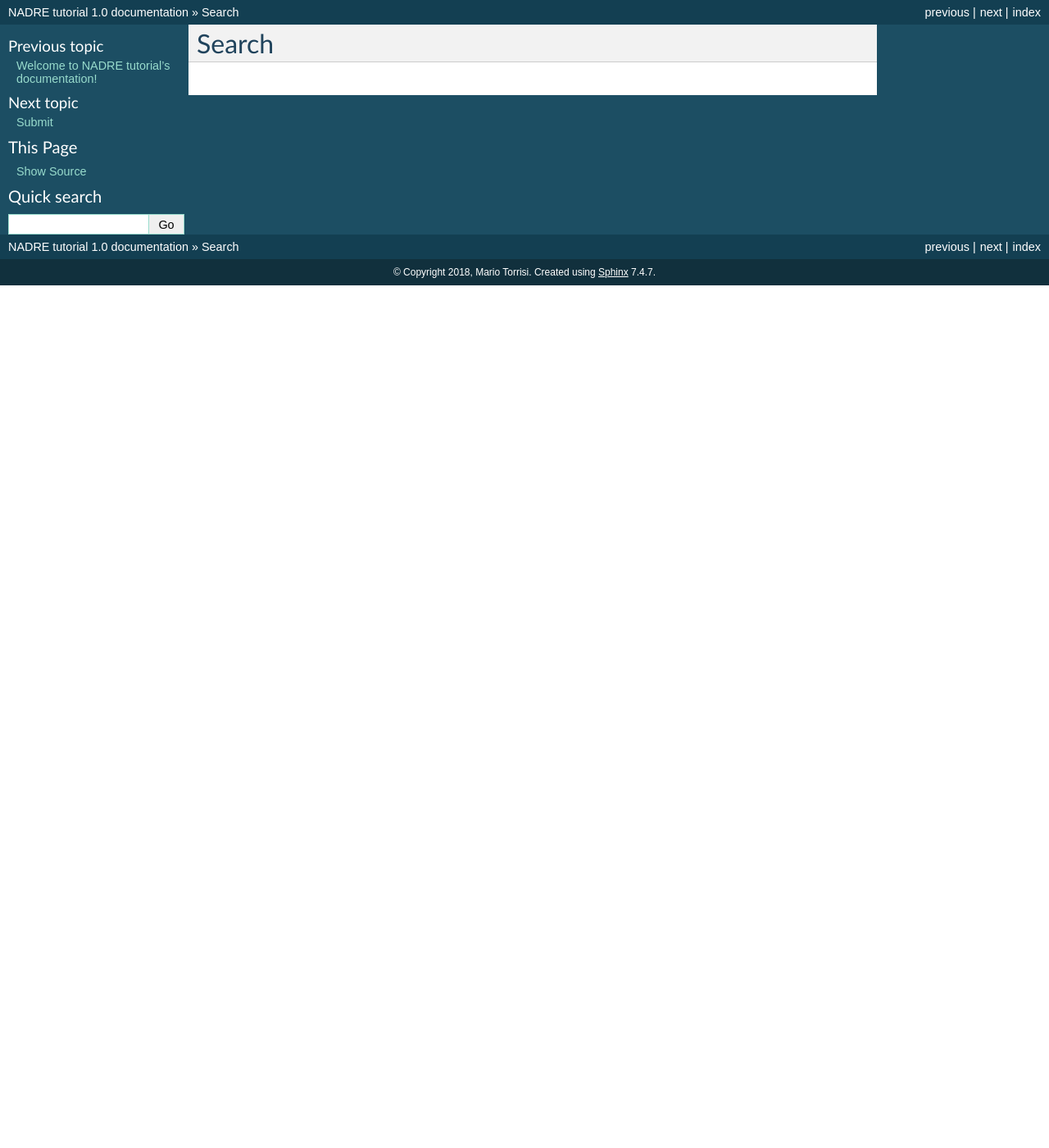
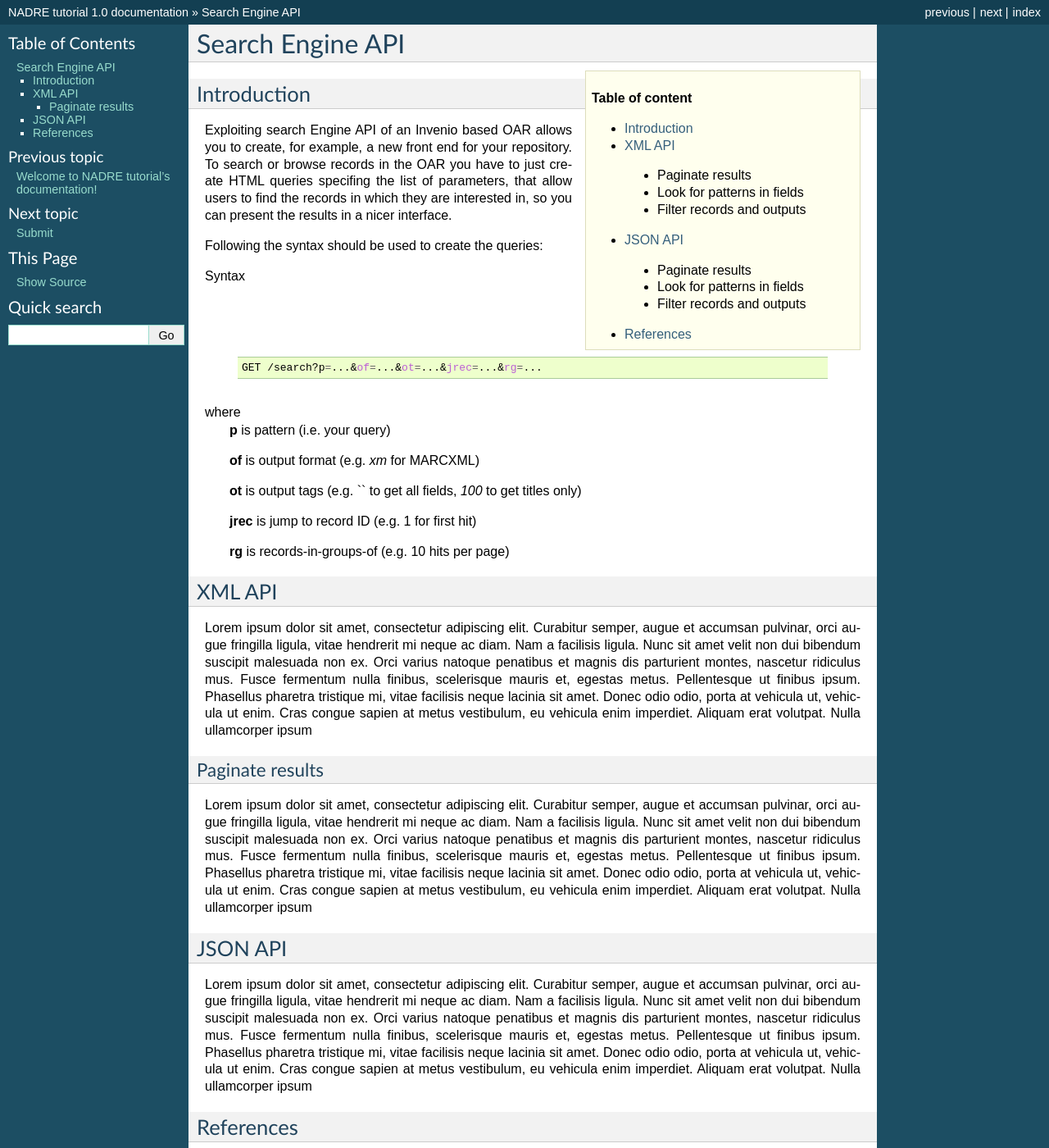
Before and after one commit to nadre-project/nadre-tutorial, a Sphinx documentation site: the page built from docs/search-engine-api.rst, in a window 1280 px wide and 1400 px high. Shown: the whole window at 82% size. Built offline with Sphinx 7.4.7, drawn with Linux system fonts in a browser that asks for light colours; some of the changed text lies outside the part shown.

Commit message:
Let me see how it looks like in rtds

```diff
--- a/docs/index.rst
+++ b/docs/index.rst
@@ -17,8 +17,8 @@ This tutorial shows you how to programmatically interact with an Invenio_ based
 
 The tutorial cosists of the following two sections:
 
-- the `first <search-engine-api.rst>`_ one shows some examples on how to search object stored in the digital repository building HTML query;
-- the `second <submit-records.rst>`_
+- the `first <search-engine-api.html>`_ one shows some examples on how to search object stored in the digital repository building HTML query;
+- the `second <submit-records.html>`_
 
 Contents:
 
--- a/docs/search-engine-api.rst
+++ b/docs/search-engine-api.rst
@@ -1,2 +1,69 @@
-Search
-======
+Search Engine API
+=================
+
+.. sidebar:: Table of content
+
+  * `Introduction`_
+  * `XML API`_
+
+   - Paginate results
+   - Look for patterns in fields
+   - Filter records and outputs
+
+  * `JSON API`_
+
+   - Paginate results
+   - Look for patterns in fields
+   - Filter records and outputs
+
+  - `References`_
+
+------------
+Introduction
+------------
+
+Exploiting search Engine API of an Invenio based OAR allows you to create, for example, a new front end for your repository.
+To search or browse records in the OAR you have to just create HTML queries specifing the list of parameters, that allow users to find the records in which they are interested in, so you can present the results in a nicer interface.
+
+Following the syntax should be used to create the queries:
+
+Syntax
+
+  .. code-block:: bash
+
+    GET /search?p=...&of=...&ot=...&jrec=...&rg=...
+
+where
+  **p** is pattern (i.e. your query)
+
+  **of** is output format (e.g. `xm` for MARCXML)
+
+  **ot** is output tags (e.g. `` to get all fields, `100` to get titles only)
+
+  **jrec** is jump to record ID (e.g. 1 for first hit)
+
+  **rg** is records-in-groups-of (e.g. 10 hits per page)
+
+----------------
+XML API
+----------------
+
+Lorem ipsum dolor sit amet, consectetur adipiscing elit. Curabitur semper, augue et accumsan pulvinar, orci augue fringilla ligula, vitae hendrerit mi neque ac diam. Nam a facilisis ligula. Nunc sit amet velit non dui bibendum suscipit malesuada non ex. Orci varius natoque penatibus et magnis dis parturient montes, nascetur ridiculus mus. Fusce fermentum nulla finibus, scelerisque mauris et, egestas metus. Pellentesque ut finibus ipsum. Phasellus pharetra tristique mi, vitae facilisis neque lacinia sit amet. Donec odio odio, porta at vehicula ut, vehicula ut enim. Cras congue sapien at metus vestibulum, eu vehicula enim imperdiet. Aliquam erat volutpat. Nulla ullamcorper ipsum
+
+^^^^^^^^^^^^^^^^
+Paginate results
+^^^^^^^^^^^^^^^^
+
+Lorem ipsum dolor sit amet, consectetur adipiscing elit. Curabitur semper, augue et accumsan pulvinar, orci augue fringilla ligula, vitae hendrerit mi neque ac diam. Nam a facilisis ligula. Nunc sit amet velit non dui bibendum suscipit malesuada non ex. Orci varius natoque penatibus et magnis dis parturient montes, nascetur ridiculus mus. Fusce fermentum nulla finibus, scelerisque mauris et, egestas metus. Pellentesque ut finibus ipsum. Phasellus pharetra tristique mi, vitae facilisis neque lacinia sit amet. Donec odio odio, porta at vehicula ut, vehicula ut enim. Cras congue sapien at metus vestibulum, eu vehicula enim imperdiet. Aliquam erat volutpat. Nulla ullamcorper ipsum
+
+------------
+JSON API
+------------
+
+Lorem ipsum dolor sit amet, consectetur adipiscing elit. Curabitur semper, augue et accumsan pulvinar, orci augue fringilla ligula, vitae hendrerit mi neque ac diam. Nam a facilisis ligula. Nunc sit amet velit non dui bibendum suscipit malesuada non ex. Orci varius natoque penatibus et magnis dis parturient montes, nascetur ridiculus mus. Fusce fermentum nulla finibus, scelerisque mauris et, egestas metus. Pellentesque ut finibus ipsum. Phasellus pharetra tristique mi, vitae facilisis neque lacinia sit amet. Donec odio odio, porta at vehicula ut, vehicula ut enim. Cras congue sapien at metus vestibulum, eu vehicula enim imperdiet. Aliquam erat volutpat. Nulla ullamcorper ipsum
+
+----------
+References
+----------
+
+Lorem ipsum dolor sit amet, consectetur adipiscing elit. Curabitur semper, augue et accumsan pulvinar, orci augue fringilla ligula, vitae hendrerit mi neque ac diam. Nam a facilisis ligula. Nunc sit amet velit non dui bibendum suscipit malesuada non ex. Orci varius natoque penatibus et magnis dis parturient montes, nascetur ridiculus mus. Fusce fermentum nulla finibus, scelerisque mauris et, egestas metus. Pellentesque ut finibus ipsum. Phasellus pharetra tristique mi, vitae facilisis neque lacinia sit amet. Donec odio odio, porta at vehicula ut, vehicula ut enim. Cras congue sapien at metus vestibulum, eu vehicula enim imperdiet. Aliquam erat volutpat. Nulla ullamcorper ipsum
```
